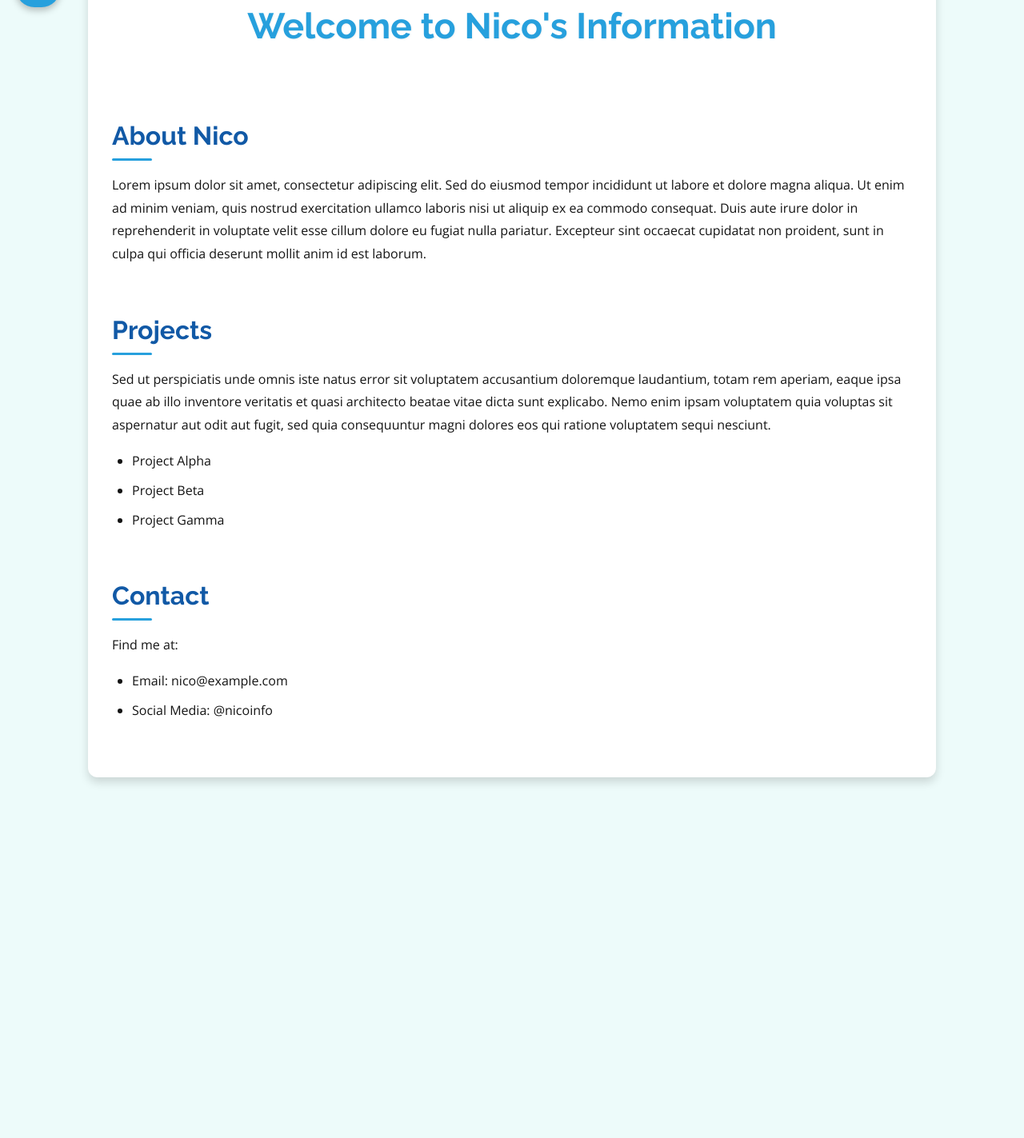
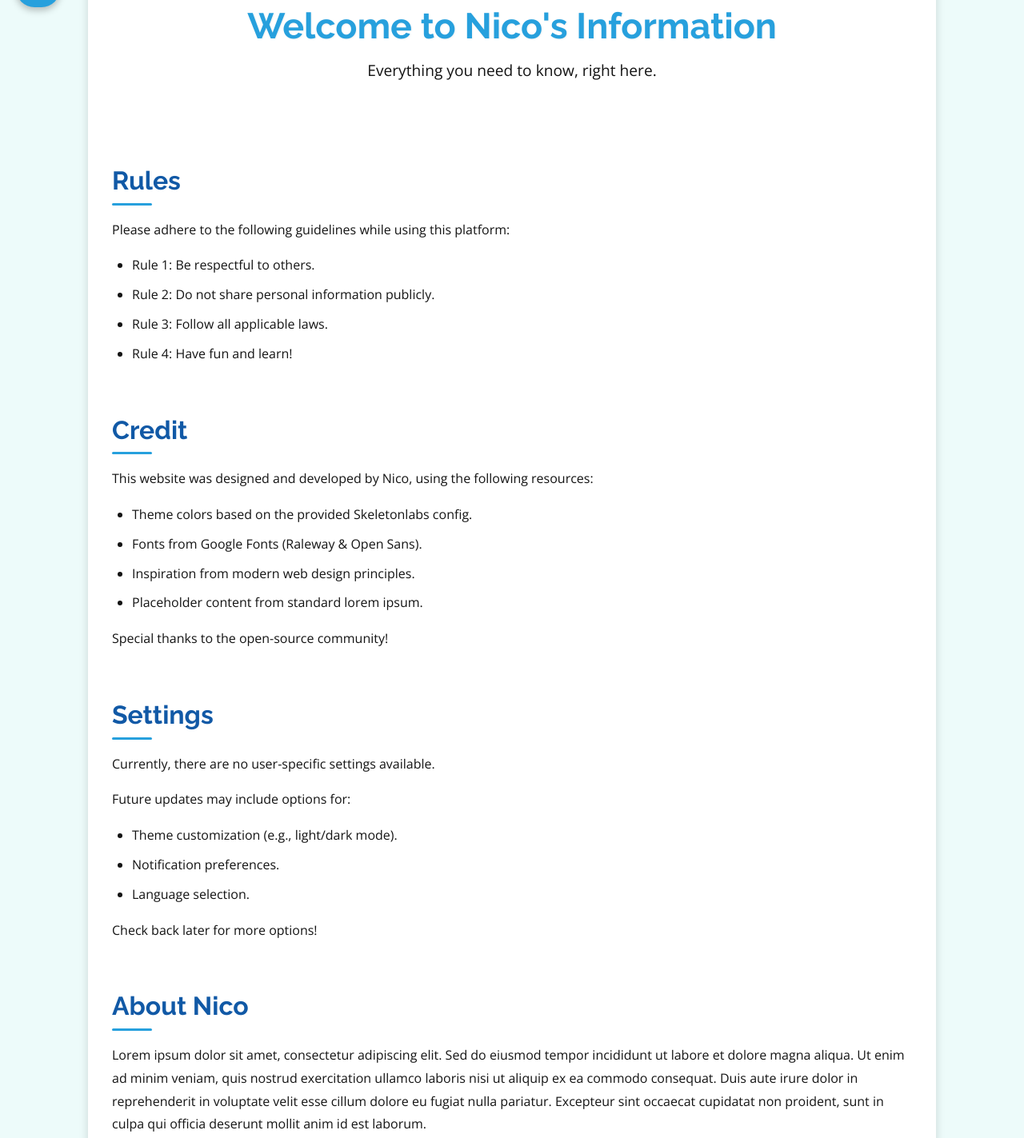
Before and after one commit to Masionz7074/Nico, a plain HTML site: page index.html in a window 1280 px wide. Shown: the part 57-1480 px from the top of the page at 80% size. Before the commit the page ends 1059 px from the top, so only its background shows below. Drawn offline with nearby package versions, Linux system fonts and the light colour scheme.

Commit message:
Update index.html

```diff
--- a/index.html
+++ b/index.html
@@ -9,6 +9,7 @@
     <link rel="preconnect" href="https://fonts.gstatic.com" crossorigin>
     <link href="https://fonts.googleapis.com/css2?family=Open+Sans:ital,wght@0,300..800;1,300..800&family=Raleway:ital,wght@0,100..900;1,100..900&display=swap" rel="stylesheet">
 
+    <!-- Link to the main stylesheet (assuming it's in the same directory as index.html) -->
     <link rel="stylesheet" href="style.css">
 </head>
 <body>
@@ -21,45 +22,82 @@
         <aside class="sidebar">
             <nav>
                 <ul>
-                    <li><a href="#">Settings</a></li>
-                    <li><a href="#">Credit</a></li>
-                    <li><a href="#">Rules</a></li>
+                    <li><a href="#rules">Rules</a></li>
+                    <li><a href="#credit">Credit</a></li>
+                    <li><a href="#settings">Settings</a></li> <!-- Moved to bottom -->
                 </ul>
             </nav>
+            <div class="music-controls">
+                <p>Background Music</p>
+                <button id="musicToggle">Play</button>
+                <audio id="backgroundMusic" loop>
+                    <!-- Replace 'path/to/your/music.mp3' with the actual path to your music file -->
+                    <!-- You can provide multiple sources for broader browser compatibility -->
+                    <source src="path/to/your/music.mp3" type="audio/mpeg">
+                    <!-- Example for Ogg format: <source src="path/to/your/music.ogg" type="audio/ogg"> -->
+                    Your browser does not support the audio element.
+                </audio>
+            </div>
         </aside>
 
         <!-- Main Content Area -->
         <main class="content">
             <header class="content-header">
                  <h1>Welcome to Nico's Information</h1>
+                 <p>Everything you need to know, right here.</p>
             </header>
 
-            <section class="info-section">
+            <section id="rules" class="info-section">
+                <h2>Rules</h2>
+                <p>Please adhere to the following guidelines while using this platform:</p>
+                <ul>
+                    <li>Rule 1: Be respectful to others.</li>
+                    <li>Rule 2: Do not share personal information publicly.</li>
+                    <li>Rule 3: Follow all applicable laws.</li>
+                    <li>Rule 4: Have fun and learn!</li>
+                </ul>
+            </section>
+
+            <section id="credit" class="info-section">
+                <h2>Credit</h2>
+                <p>This website was designed and developed by Nico, using the following resources:</p>
+                <ul>
+                    <li>Theme colors based on the provided Skeletonlabs config.</li>
+                    <li>Fonts from Google Fonts (Raleway & Open Sans).</li>
+                    <li>Inspiration from modern web design principles.</li>
+                    <li>Placeholder content from standard lorem ipsum.</li>
+                </ul>
+                <p>Special thanks to the open-source community!</p>
+            </section>
+
+            <section id="settings" class="info-section">
+                <h2>Settings</h2>
+                <p>Currently, there are no user-specific settings available.</p>
+                <p>Future updates may include options for:</p>
+                 <ul>
+                    <li>Theme customization (e.g., light/dark mode).</li>
+                    <li>Notification preferences.</li>
+                    <li>Language selection.</li>
+                </ul>
+                <p>Check back later for more options!</p>
+            </section>
+
+            <!-- You can add more sections here -->
+            <section id="about" class="info-section">
                 <h2>About Nico</h2>
                 <p>Lorem ipsum dolor sit amet, consectetur adipiscing elit. Sed do eiusmod tempor incididunt ut labore et dolore magna aliqua. Ut enim ad minim veniam, quis nostrud exercitation ullamco laboris nisi ut aliquip ex ea commodo consequat. Duis aute irure dolor in reprehenderit in voluptate velit esse cillum dolore eu fugiat nulla pariatur. Excepteur sint occaecat cupidatat non proident, sunt in culpa qui officia deserunt mollit anim id est laborum.</p>
             </section>
 
-            <section class="info-section">
+             <section id="projects" class="info-section">
                 <h2>Projects</h2>
                 <p>Sed ut perspiciatis unde omnis iste natus error sit voluptatem accusantium doloremque laudantium, totam rem aperiam, eaque ipsa quae ab illo inventore veritatis et quasi architecto beatae vitae dicta sunt explicabo. Nemo enim ipsam voluptatem quia voluptas sit aspernatur aut odit aut fugit, sed quia consequuntur magni dolores eos qui ratione voluptatem sequi nesciunt.</p>
-                <ul>
-                    <li>Project Alpha</li>
-                    <li>Project Beta</li>
-                    <li>Project Gamma</li>
-                </ul>
             </section>
 
-            <section class="info-section">
-                <h2>Contact</h2>
-                <p>Find me at:</p>
-                <ul>
-                    <li>Email: nico@example.com</li>
-                    <li>Social Media: @nicoinfo</li>
-                </ul>
-            </section>
         </main>
     </div>
 
-    <script src="script.js"></script>
+    <!-- Link to the JavaScript files -->
+    <script src="js/script.js"></script>
+    <script src="js/music.js"></script>
 </body>
 </html>
```
